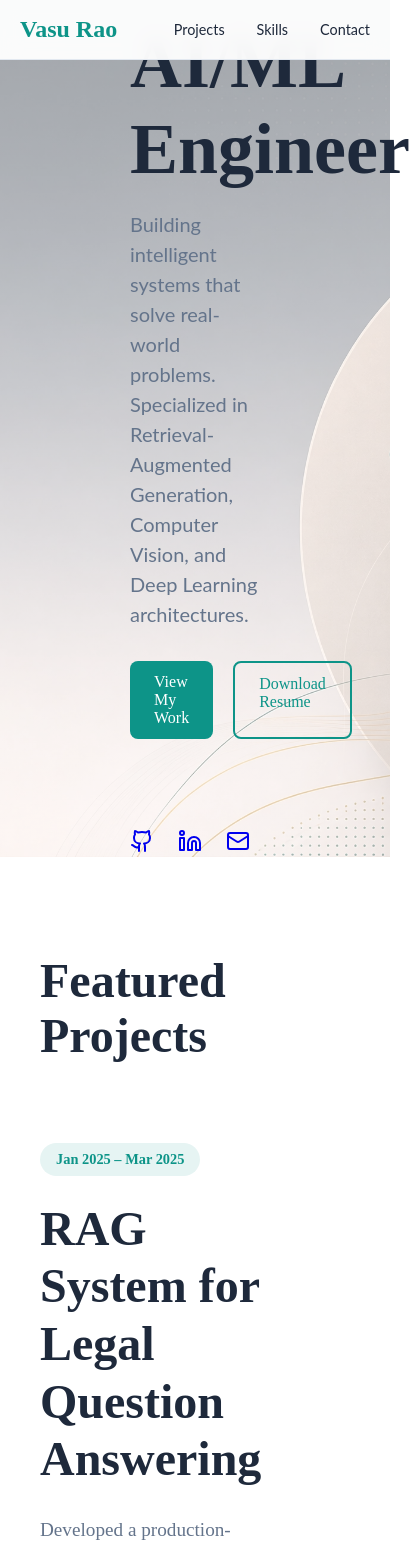
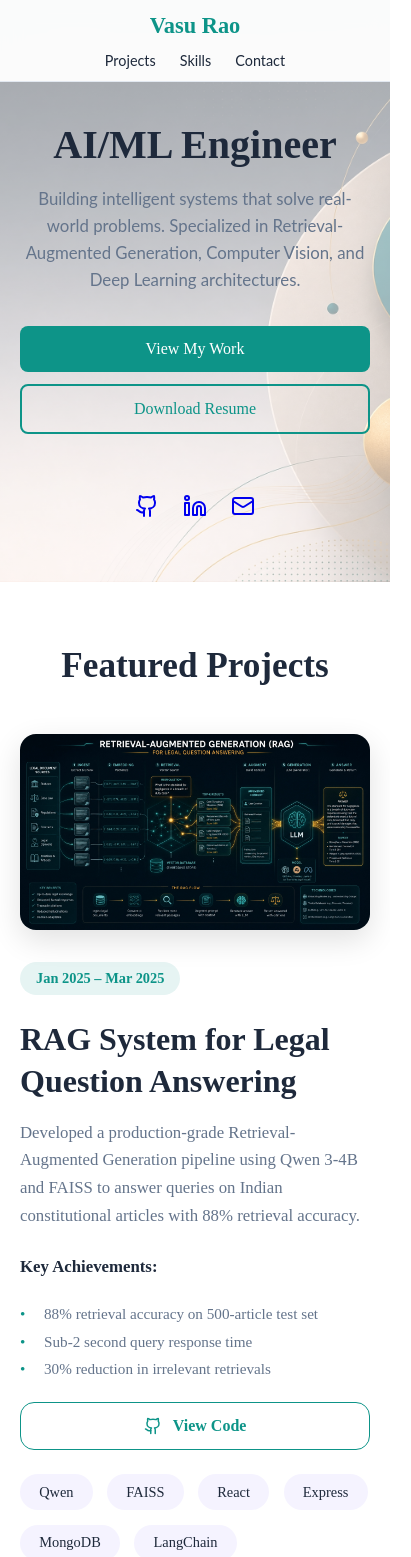
Before and after one commit to GeedipalliVasu/portfolio, a React (Vite) app: page / in a window 390 px wide. Shown: the top 1557 px of the page, 411 px wide, since content can reach past the window. Built offline with nearby package versions, Linux system fonts and the light colour scheme.

Commit message:
added responsive

```diff
--- a/src/App.css
+++ b/src/App.css
@@ -470,3 +470,202 @@ social-links a {
   padding-top: 2rem;
   margin-top: 2rem;
 }
+
+   /* MOBILE RESPONSIVENESS ( 768px) */
+@media (max-width: 768px) {
+  .container {
+    padding: 0 20px ;
+  }
+
+  .navbar .container {
+    padding: 0.8rem 16px;
+    flex-direction: column;
+    gap: 0.8rem;
+    align-items: center;
+  }
+
+  .nav-brand {
+    font-size: 1.4rem;
+  }
+
+  .nav-links {
+    gap: 1.5rem;
+  }
+
+  .nav-links a {
+    font-size: 0.9rem;
+  }
+
+  .hero {
+    min-height: auto;
+    padding: 120px 0 60px 0;
+    text-align: center;
+  }
+
+  .hero .container {
+    padding: 0 20px ;
+  }
+
+  .hero h1 {
+    font-size: 2.5rem;
+    line-height: 1.25;
+    margin-bottom: 16px;
+  }
+
+  .hero p {
+    font-size: 1.05rem;
+    line-height: 1.6;
+    margin-bottom: 2rem;
+    margin-left: auto;
+    margin-right: auto;
+  }
+
+  .button-group {
+    flex-direction: column;
+    gap: 12px;
+    margin-bottom: 40px;
+    align-items: stretch;
+  }
+
+  .btn {
+    text-align: center;
+    width: 100%;
+    padding: 14px 24px;
+  }
+
+  .social-links {
+    padding-top: 20px;
+    justify-content: center;
+    gap: 1.5rem;
+  }
+
+  .projects {
+    padding: 4rem 0;
+  }
+
+  .projects h2 {
+    font-size: 2.2rem;
+    margin-bottom: 3rem;
+    text-align: center;
+  }
+
+  .project, .project-reverse {
+    flex-direction: column;
+    gap: 2rem;
+    margin: 0 auto 5rem auto;
+  }
+
+  .project-image {
+    order: -1;
+    width: 100%;
+  }
+
+  .project-image img {
+    border-radius: 16px;
+  }
+
+  .project-content h3 {
+    font-size: 2rem;
+    line-height: 1.3;
+    margin-bottom: 1rem;
+  }
+
+  .project-content p {
+    font-size: 1.05rem;
+    line-height: 1.65;
+    margin-bottom: 1.5rem;
+  }
+
+  .achievements {
+    margin-bottom: 1.5rem;
+  }
+
+  .achievements li {
+    font-size: 0.95rem;
+    margin-bottom: 0.6rem;
+  }
+
+  .project-link {
+    width: 100%;
+    justify-content: center;
+    margin-bottom: 1.5rem;
+  }
+
+  .skills {
+    padding: 4rem 0;
+  }
+
+  .skills h2 {
+    font-size: 2.2rem;
+    margin-bottom: 2.5rem;
+    text-align: center;
+  }
+
+  .skills-grid {
+    grid-template-columns: 1fr;
+    gap: 1.5rem;
+  }
+
+  .skill-card {
+    width: 100%;
+    max-width: 100%;
+    padding: 24px;
+  }
+
+  .skill-card h3 {
+    font-size: 1.5rem;
+    margin-bottom: 15px;
+  }
+
+  .education {
+    padding: 4rem 0;
+  }
+
+  .education h2 {
+    font-size: 2.2rem;
+    margin-bottom: 2.5rem;
+    text-align: center;
+  }
+
+  .education-list {
+    gap: 1.5rem;
+  }
+
+  .education-item {
+    padding-left: 1.25rem;
+  }
+
+  .education-item:hover {
+    padding-left: 1.25rem;
+  }
+
+  .education-item h3 {
+    font-size: 1.3rem;
+  }
+
+  .contact {
+    padding: 4rem 0;
+  }
+
+  .contact h2 {
+    font-size: 2.2rem;
+  }
+
+  .contact p {
+    font-size: 1rem;
+    margin-bottom: 1.5rem;
+  }
+
+  .contact-buttons {
+    flex-direction: column;
+    gap: 12px;
+    align-items: stretch;
+    padding: 0 20px;
+  }
+
+  .contact-buttons .project-link {
+    width: 100%;
+    justify-content: center;
+    margin-bottom: 0;
+  }
+}
```
